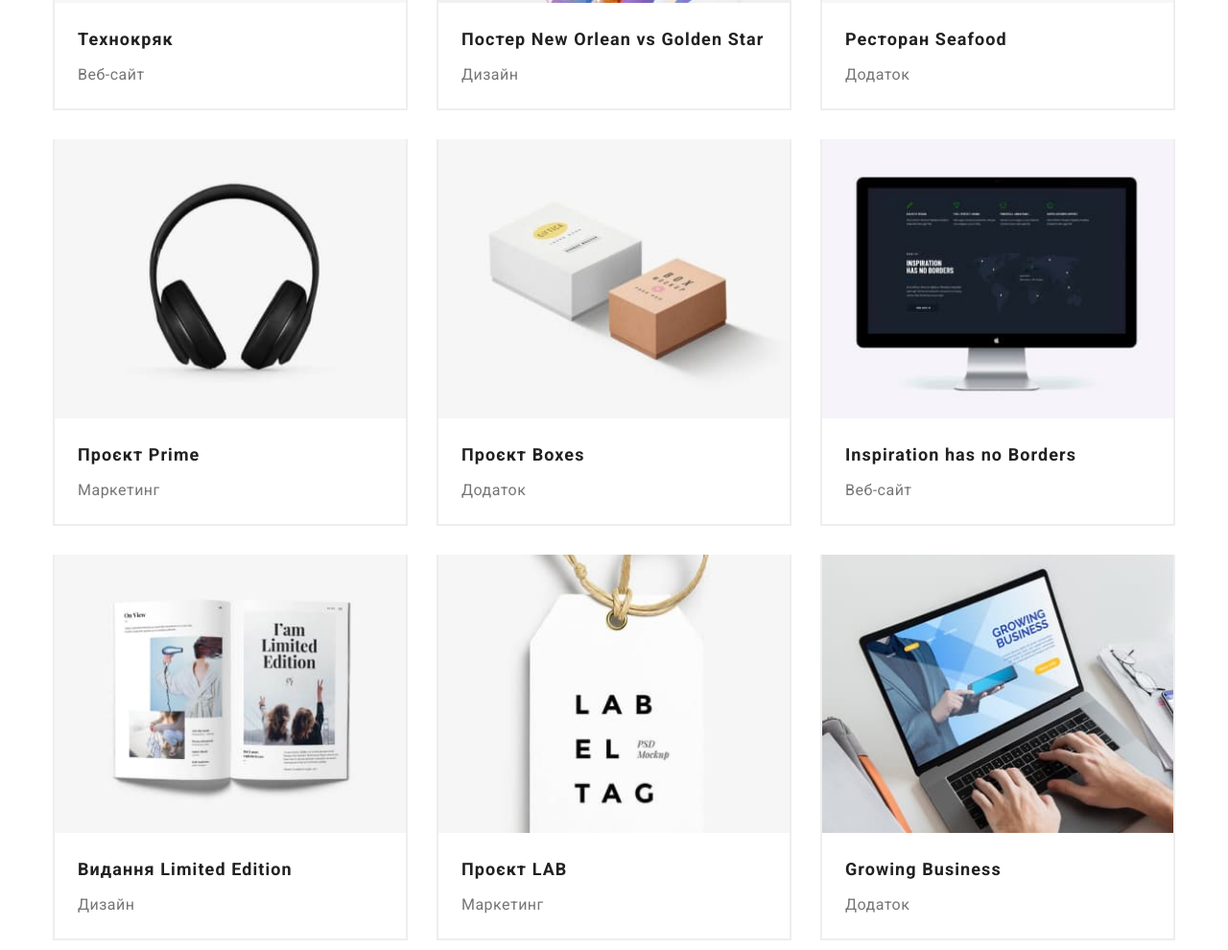
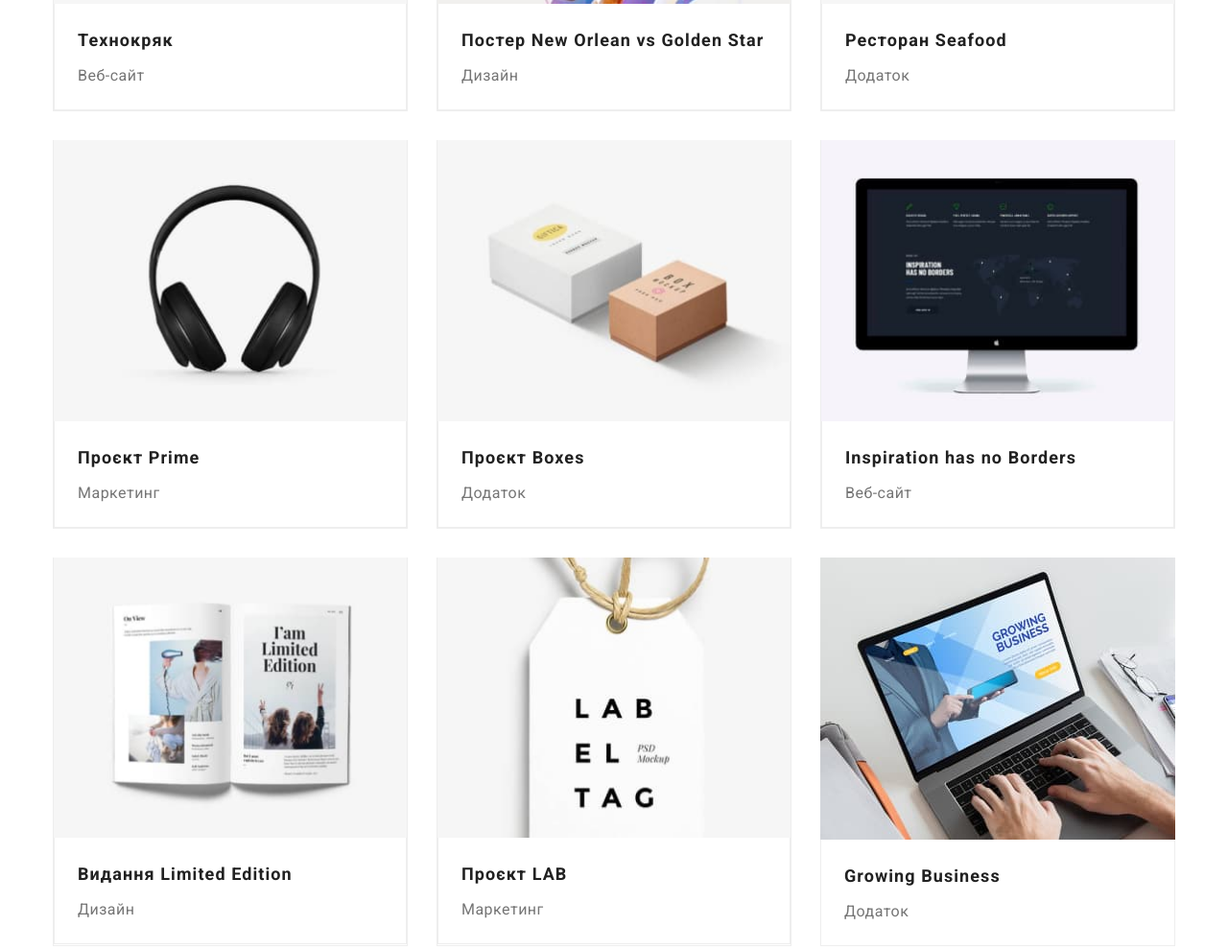
Before and after one commit to Bilous-Oleh/goit-markup-hw-04, a plain HTML site: page portfolio.html in a window 1280 px wide. Shown: the part 551-1541 px from the top of the page at 96% size. Drawn offline with nearby package versions, Linux system fonts and the light colour scheme.

Commit message:
Fix bud 4.1

```diff
--- a/css/styles.css
+++ b/css/styles.css
@@ -618,41 +618,8 @@ section {
     border-right: 1px solid #EEEEEE;
     border-bottom: 1px solid #EEEEEE;
     border-left: 1px solid #EEEEEE;
-    /* padding: 20px 24px; */
+    padding: 20px 24px;
 }
-
-.img-nav {
-    flex-basis: calc((100% - 60px) / 3)
-}
-
-.nav-uptitle {
-    padding-left: 24px;
-    padding-top: 20px;
-    padding-right: 24px;
-}
-
-.nav-text {
-    padding-left: 24px;
-    padding-bottom: 20px;
-    padding-right: 24px;
-}
-
-.img-nav {
-    display: block;
-    border-right: 1px solid #EEEEEE;
-    border-bottom: 1px solid #EEEEEE;
-    border-left: 1px solid #EEEEEE;
-    /* padding: 20px 24px; */
-}
-
-.nav-border:hover,
-.nav-border:focus {
-    border: 1px solid #EEEEEE;
-    box-shadow: 0px 1px 1px rgba(0, 0, 0, 0.12), 0px 4px 4px rgba(0, 0, 0, 0.06), 1px 4px 6px rgba(0, 0, 0, 0.16);
-    max-width: 370px;
-}
-
-
 
 .nav-uptitle {
     /* font-weight: 700; */
@@ -670,3 +637,26 @@ section {
     letter-spacing: 0.03em;
     color: var(--text-color);
 }
+
+.img-nav {
+    flex-basis: calc((100% - 60px) / 3)
+}
+
+.img-nav {
+    display: block;
+    border-right: 1px solid #EEEEEE;
+    border-bottom: 1px solid #EEEEEE;
+    border-left: 1px solid #EEEEEE;
+    /* padding: 20px 24px; */
+}
+
+.img-nav-item:hover,
+.img-nav-item:focus {
+    display: block;
+    box-sizing: border-box;
+    /* border: 1px solid #EEEEEE; */
+    box-shadow: 0px 1px 1px rgba(0, 0, 0, 0.12),
+        0px 4px 4px rgba(0, 0, 0, 0.06),
+        1px 4px 6px rgba(0, 0, 0, 0.16);
+    max-width: 370px;
+}
--- a/portfolio.html
+++ b/portfolio.html
@@ -79,103 +79,121 @@
           </ul>
           <ul class="list-nav">
             <li class="img-nav">
-              <div class="nav-border">
+              <a class="img-nav-item link" href="">
                 <img
                   src="./images/tecno-crack.jpg"
                   alt="Технокряк"
                   width="370"
                 />
+                <div class="nav-border nav-wrap">
                   <h2 class="nav-uptitle">Технокряк</h2>
                   <p class="nav-text">Веб-сайт</p>
                 </div>
+              </a>
             </li>
             <li class="img-nav">
-              <div class="nav-border">
+              <a class="img-nav-item link" href="">
                 <img
                   src="./images/poster.jpg"
                   alt="Постер New Orlean vs Golden Star"
                   width="370"
                 />
+                <div class="nav-border">
                   <h2 class="nav-uptitle">Постер New Orlean vs Golden Star</h2>
                   <p class="nav-text">Дизайн</p>
                 </div>
+              </a>
             </li>
             <li class="img-nav">
-              <div class="nav-border">
+              <a class="img-nav-item link" href="">
                 <img
                   src="./images/restaurant.jpg"
                   alt="Ресторан Seafood"
                   width="370"
                 />
+                <div class="nav-border">
                   <h2 class="nav-uptitle">Ресторан Seafood</h2>
                   <p class="nav-text">Додаток</p>
                 </div>
+              </a>
             </li>
             <li class="img-nav">
-              <div class="nav-border">
+              <a class="img-nav-item link" href="">
                 <img
                   src="./images/ptoject-prime.jpg"
                   alt="Проєкт Prime"
                   width="370"
                 />
+                <div class="nav-border">
                   <h2 class="nav-uptitle">Проєкт Prime</h2>
                   <p class="nav-text">Маркетинг</p>
                 </div>
+              </a>
             </li>
             <li class="img-nav">
-              <div class="nav-border">
+              <a class="img-nav-item link" href="">
                 <img
                   src="./images/project-boxes.jpg"
                   alt="Проєкт Boxes"
                   width="370"
                 />
+                <div class="nav-border">
                   <h2 class="nav-uptitle">Проєкт Boxes</h2>
                   <p class="nav-text">Додаток</p>
                 </div>
+              </a>
             </li>
             <li class="img-nav">
-              <div class="nav-border">
+              <a class="img-nav-item link" href="">
                 <img
                   src="./images/inspirration.jpg"
                   alt="Inspiration has no Borders"
                   width="370"
                 />
+                <div class="nav-border">
                   <h2 class="nav-uptitle">Inspiration has no Borders</h2>
                   <p class="nav-text">Веб-сайт</p>
                 </div>
+              </a>
             </li>
             <li class="img-nav">
-              <div class="nav-border">
+              <a class="img-nav-item link" href="">
                 <img
                   src="./images/pub-limit-edit.jpg"
                   alt="Видання Limited Edition"
                   width="370"
                 />
+                <div class="nav-border">
                   <h2 class="nav-uptitle">Видання Limited Edition</h2>
                   <p class="nav-text">Дизайн</p>
                 </div>
+              </a>
             </li>
             <li class="img-nav">
-              <div class="nav-border">
+              <a class="img-nav-item link" href="">
                 <img
                   src="./images/project-lab.jpg"
                   alt="Проєкт LAB"
                   width="370"
                 />
+                <div class="nav-border">
                   <h2 class="nav-uptitle">Проєкт LAB</h2>
                   <p class="nav-text">Маркетинг</p>
                 </div>
+              </a>
             </li>
-            <li class="img-nav">
-              <div class="nav-border">
+            <li class="img-nav-item link" class="img-nav">
+              <a class="img-nav-item link" href="">
                 <img
                   src="./images/growing-buisness.jpg"
                   alt="Growing Business"
                   width="370"
                 />
+                <div class="nav-border">
                   <h3 class="nav-uptitle">Growing Business</h3>
                   <p class="nav-text">Додаток</p>
                 </div>
+              </a>
             </li>
           </ul>
         </div>
```
Lines whose indentation alone changed are shown as unchanged.
